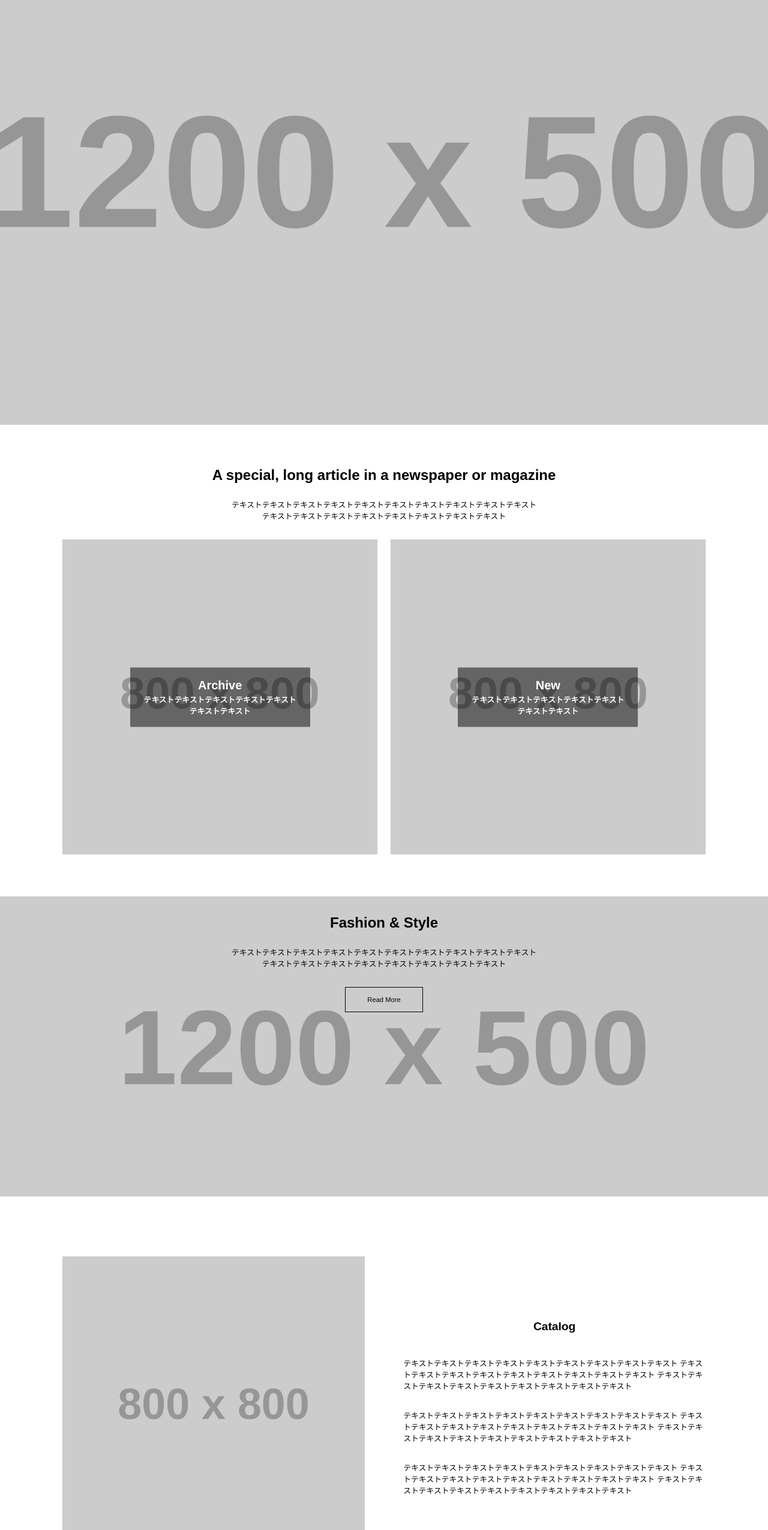
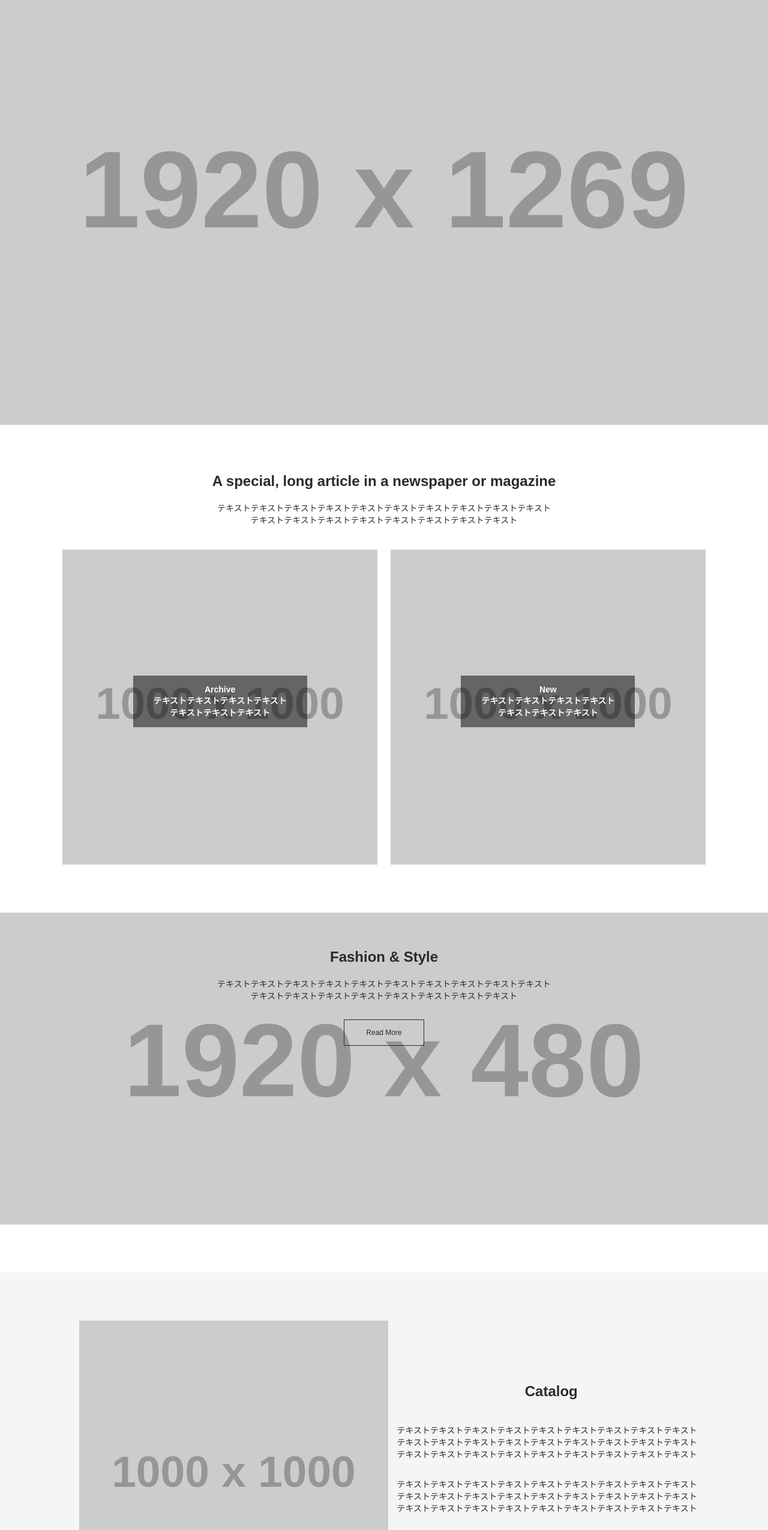
Before and after one commit to kanomatayuta/chapter8-Copy, a plain HTML site: page Task-4/index.html in a window 1280 px wide. Shown: the part 92-2642 px from the top of the page at 60% size. Drawn offline with Linux system fonts and the light colour scheme; placeholder pictures from the web are drawn by us.

Commit message:
task-4 after

```diff
--- a/Task-4/css/style.css
+++ b/Task-4/css/style.css
@@ -4,29 +4,21 @@
 
 body {
   font-family: "Arial", "Hiragino Sans", "Hiragino Kaku Gothic ProN", "Meiryo", sans-serif;
-  font-size: 0.8rem;
-  color: black;
+  font-size: 0.875rem;
+  color: #2a2a2a;
 }
 a:hover {
-  opacity: 0.5;
+  opacity: 0.7;
 }
 /* ヘッダー */
 #header{
-  width: 100%;
   height: 100vh;
-  background-image: url(https://placehold.jp/1200x500.png);
+  background-image: url(https://placehold.jp/1920x1269.png);
   background-size: cover;
   background-position: center top;
   background-repeat: no-repeat;
+  margin-bottom: 80px;
   position: relative;
-  margin-bottom: 70px;
-}
-.logo-style{
-  color: white;
-  background-color: black;
-  font-size: 2.5rem;
-  padding: 2px 10px;
-  text-align: center;
 }
 .logo-position{
   position: absolute;
@@ -34,67 +26,65 @@ a:hover {
   right:30px;
 }
 
-/* メイン */
+/* メイン 共通*/
 .wrap{
   max-width: 1200px;
   margin: 0 auto;
   padding: 0 5%;
 }
-
+.sec-title{
+  font-size: 1.5rem;
+  margin-bottom: 20px;
+}
+/* ボタン */
+.btn{
+  color: #2a2a2a;
+  border: solid 1px #2a2a2a;
+  display: inline-block;
+  font-size: 0.750rem;
+  padding: 14px 36px;
+  margin-top: 30px;
+}
+/* Magazine */
 #magazine{
   text-align: center;
-  margin-bottom: 70px;
-}
-.magazine--title{
-  font-size: 1.5rem;
-  margin-bottom: 25px;
+  margin-bottom: 80px;
 }
 .magazine__cont{
   display: flex;
   justify-content: space-between;
-  margin-top: 30px;
+  margin-top: 40px;
 }
 .magazine__cont-item{
   width: 49%;
   position: relative;
 }
 .magazine__cont-item--tex{
-  width: 300px;
+  max-width: 290px;
   color: #fff;
   font-weight: bold;
   background-color: rgba(0, 0, 0, 0.5);
-  padding: 18px;
+  padding: 15px 0;
   margin: 0 auto;
   position: absolute;
-  top: 50%;
-  left: 50%;
-  transform: translate(-50%, -50%);
+  top: 40%;
+  left: 0;
+  right: 0;
 }
-.magazine__content-item--title{
-  font-size: 1.25rem;
-  margin-bottom: 2px;
-}
-
+/* Fashion */
 #fashion{
-  height: 500px;
-  background-image: url(https://placehold.jp/1200x500.png);
+  height: 520px;
+  background-image: url(https://placehold.jp/1920x480.png);
   background-size: cover;
   background-position: center top;
   background-repeat: no-repeat;
-  padding-top: 30px;
-  margin-bottom: 100px;
   text-align: center;
-}
-.btn{
-  border: solid 1px black;
-  display: inline-block;
-  font-size: 0.7rem;
-  padding: 14px 36px;
-  margin-top: 30px;
+  padding-top: 60px;
+  margin-bottom: 80px;
 }
 
-#Catalog, #Antique{
-  background-color:ghostwhite;
+#catalog, #antique{
+  background-color: #f5f5f5;
   padding: 60px 0;
 }
 .section__cont{
@@ -103,11 +93,14 @@ a:hover {
   align-items: center;
 }
 .section__cont-item{
-  width: 47%;
+  width: 48%;
   text-align: center;
 }
-.section__cont-item--title{
+.section__cont .sec-title{
   margin-bottom: 40px;
+}
+.section__cont-item-img{
+  width: 100%;
 }
 .section__cont-item--tex{
   margin-bottom: 30px;
@@ -116,23 +109,18 @@ a:hover {
 .section__cont-item--tex:last-child{
   margin-bottom: 0px;
 }
-.change-item--2{
-  order: 2;
-}
-.change-item--1{
-  order: 1;
-}
 
 /* フッター */
 #footer{
-  background-color: black;
+  background-color: #333;
+  font-size: 0.750rem;
 }
 .footer__cont{
   display: flex;
-  color: white;
+  justify-content: space-between;
+  color: #fff;
   padding-top: 100px;
   padding-bottom: 100px;
-  justify-content: space-between;
 }
 .footer__cont-item{
   width: 33%;
@@ -140,10 +128,6 @@ a:hover {
 }
 .footer__cont-item:first-child{
   padding: 60px 0;
-}
-.footer__cont-item .logo-style{
-  padding: 0px;
-  text-align: left;
 }
 .footer__cont-item--title{
   font-size: 1rem;
@@ -155,12 +139,13 @@ a:hover {
   margin-right: 5px;
 }
 .footer__copyright{
-  background-color: white;
+  background-color: #fff;
   text-align: center;
   padding: 30px 0;
 }
 
-@media screen and (max-width: 900px) {
+@media screen and (max-width: 896px) {
+  /* Magazine */
   .magazine__cont{
     flex-direction: column;
   }
@@ -170,12 +155,13 @@ a:hover {
   .magazine__cont-item:first-child{
     margin-bottom: 30px;
   }
-
+  /* Fashion */
   #fashion {
-    padding-top: 40px;
-    margin-bottom: 70px;
+    padding-top: 35px;
+    margin-bottom: 50px;
   }
-  #catalog, #antique{
+  /* Catalog & Antique */
+  #catalog, #Antique{
     padding: 30px 0;
   }
   .section__cont{
@@ -184,12 +170,10 @@ a:hover {
   .section__cont-item{
     width: 100%;
   }
-  #catalog .section__cont-item:nth-child(1) {
-    margin-bottom: 30px;
+  .section__cont-item:first-child  {
+    margin-bottom: 60px;
   }
-  #antique .section__cont-item:nth-child(2){
-    margin-bottom: 30px;
-  }
+  /* フッター */
   .footer__cont{
     flex-direction: column;
     padding-top: 30px;
@@ -201,6 +185,6 @@ a:hover {
   }
   .footer__cont-item:first-child{
     text-align: center;
-    padding: 2px 0;
+    padding: 0;
   }
 }
--- a/Task-4/index.html
+++ b/Task-4/index.html
@@ -11,29 +11,35 @@
 
 <body>
   <header id="header">
-    <h1 class="logo-style logo-position">Mag88</h1>
+    <h1 class="logo-position"><img src="https://placehold.jp/120x40.png" alt="Mag88"></h1>
   </header>
 
   <main>
     <section id="magazine" class="wrap">
-      <h2 class="magazine--title">A special, long article in a newspaper or magazine</h2>
+      <h2 class="sec-title">A special, long article in a newspaper or magazine</h2>
       <p>
         テキストテキストテキストテキストテキストテキストテキストテキストテキストテキスト<br>
         テキストテキストテキストテキストテキストテキストテキストテキスト
       </p>
       <div class="magazine__cont">
         <a class="magazine__cont-item" href="#">
-          <img src="https://placehold.jp/800x800.png">
+          <img src="https://placehold.jp/1000x1000.png" alt="テキストテキストテキストテキスト">
           <div class="magazine__cont-item--tex">
             <p class="magazine__content-item--title">Archive</p>
-            <p>テキストテキストテキストテキストテキストテキストテキスト</p>
+            <p>
+              テキストテキストテキストテキスト<br>
+              テキストテキストテキスト
+            </p>
           </div>
         </a>
         <a class="magazine__cont-item" href="#">
-          <img src="https://placehold.jp/800x800.png">
+          <img src="https://placehold.jp/1000x1000.png" alt="テキストテキストテキストテキスト">
           <div class="magazine__cont-item--tex">
             <p class="magazine__content-item--title">New</p>
-            <p>テキストテキストテキストテキストテキストテキストテキスト</p>
+            <p>
+              テキストテキストテキストテキスト<br>
+              テキストテキストテキスト
+            </p>
           </div>
         </a>
       </div>
@@ -41,7 +47,7 @@
 
     <section id="fashion">
       <div class="wrap">
-        <h2 class="magazine--title">Fashion & Style</h2>
+        <h2 class="sec-title">Fashion &amp; Style</h2>
         <p>テキストテキストテキストテキストテキストテキストテキストテキストテキストテキスト<br>
           テキストテキストテキストテキストテキストテキストテキストテキスト</p>
         <a class="btn" href="#">Read More</a>
@@ -51,42 +57,47 @@
     <section id="catalog">
     　<div class="section__cont wrap">
       　<div  class="section__cont-item">
-        <img src="https://placehold.jp/800x800.png">
+        <img class="section__cont-item-img" src="https://placehold.jp/1000x1000.png" alt="">
       </div>
       <div class="section__cont-item">
-          <h2 class="section__cont-item--title">Catalog</h2>
+        <h2 class="sec-title">Catalog</h2>
         <p class="section__cont-item--tex">
         テキストテキストテキストテキストテキストテキストテキストテキストテキスト
         テキストテキストテキストテキストテキストテキストテキストテキストテキスト
-          テキストテキストテキストテキストテキストテキストテキストテキストテキスト</p>
+        テキストテキストテキストテキストテキストテキストテキストテキストテキスト
+        </p>
         <p class="section__cont-item--tex">
         テキストテキストテキストテキストテキストテキストテキストテキストテキスト
         テキストテキストテキストテキストテキストテキストテキストテキストテキスト
-          テキストテキストテキストテキストテキストテキストテキストテキストテキスト</p>
+        テキストテキストテキストテキストテキストテキストテキストテキストテキスト
+        </p>
         <p class="section__cont-item--tex">
         テキストテキストテキストテキストテキストテキストテキストテキストテキスト
         テキストテキストテキストテキストテキストテキストテキストテキストテキスト
-          テキストテキストテキストテキストテキストテキストテキストテキストテキスト</p>
+        テキストテキストテキストテキストテキストテキストテキストテキストテキスト
+        </p>
       </div>
     </div>
     </section>
 
     <section id="antique">
       <div class="section__cont wrap">
-        <div class="section__cont-item change-item--2">
-          <img src="https://placehold.jp/800x800.png">
-        </div>
-        <div class="section__cont-item change-item--1">
-          <h2 class="section__cont-item--title">Antique</h2>
+        <div class="section__cont-item">
+          <h2 class="sec-title">Antique</h2>
           <p class="section__cont-item--tex">
           テキストテキストテキストテキストテキストテキストテキストテキストテキスト
           テキストテキストテキストテキストテキストテキストテキストテキストテキスト
-          テキストテキストテキストテキストテキストテキストテキストテキストテキスト</p>
+          テキストテキストテキストテキストテキストテキストテキストテキストテキスト
+          </p>
           <p class="section__cont-item--tex">
           テキストテキストテキストテキストテキストテキストテキストテキストテキスト
           テキストテキストテキストテキストテキストテキストテキストテキストテキスト
-          テキストテキストテキストテキストテキストテキストテキストテキストテキスト</p>
+          テキストテキストテキストテキストテキストテキストテキストテキストテキスト
+          </p>
           <a class="btn" href="#">Read More</a>
+        </div>
+        <div class="section__cont-item">
+          <img class="section__cont-item-img" src="https://placehold.jp/1000x1000.png" alt="">
         </div>
       </div>
     </section>
@@ -95,7 +106,7 @@
   <footer id="footer">
     <div class="footer__cont wrap">
       <div class="footer__cont-item">
-        <h1><a class="logo-style" href="#">Mag88</a></h1>
+        <a href="index.html"><img src="https://placehold.jp/120x40.png" alt="Mag88"></a>
       </div>
       <div class="footer__cont-item">
         <p class="footer__cont-item--title">タイトル</p>
@@ -108,7 +119,7 @@
         </ul>
       </div>
       <div class="footer__cont-item">
-        <p class="footer__cont-item--title">タイトルタイトルタイトル</p>
+        <p class="footer__cont-item--titlel">タイトルタイトルタイトル</p>
         <p>
           テキストテキストテキストテキストテキストテキストテキストテキストテキスト
           テキストテキストテキストテキストテキストテキストテキストテキストテキスト
@@ -118,5 +129,6 @@
     </div>
     <p class="footer__copyright">© Mag88</p>
   </footer>
+
 </body>
 </html>
```
Lines whose indentation alone changed are shown as unchanged.
